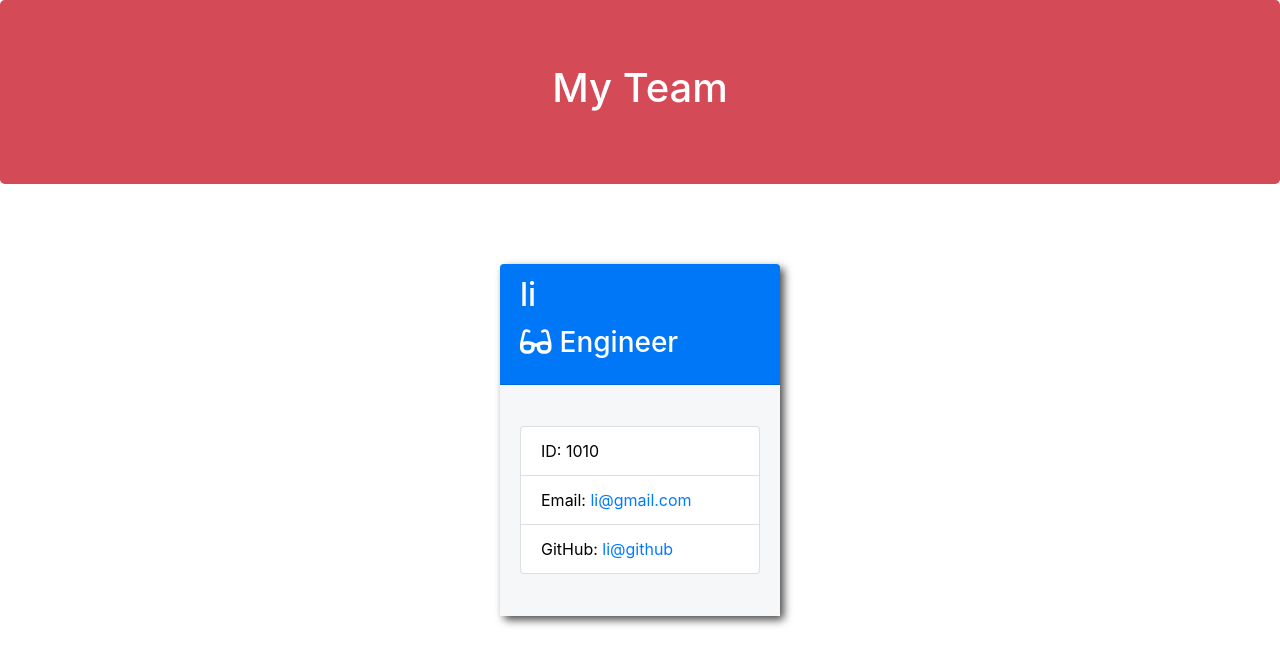
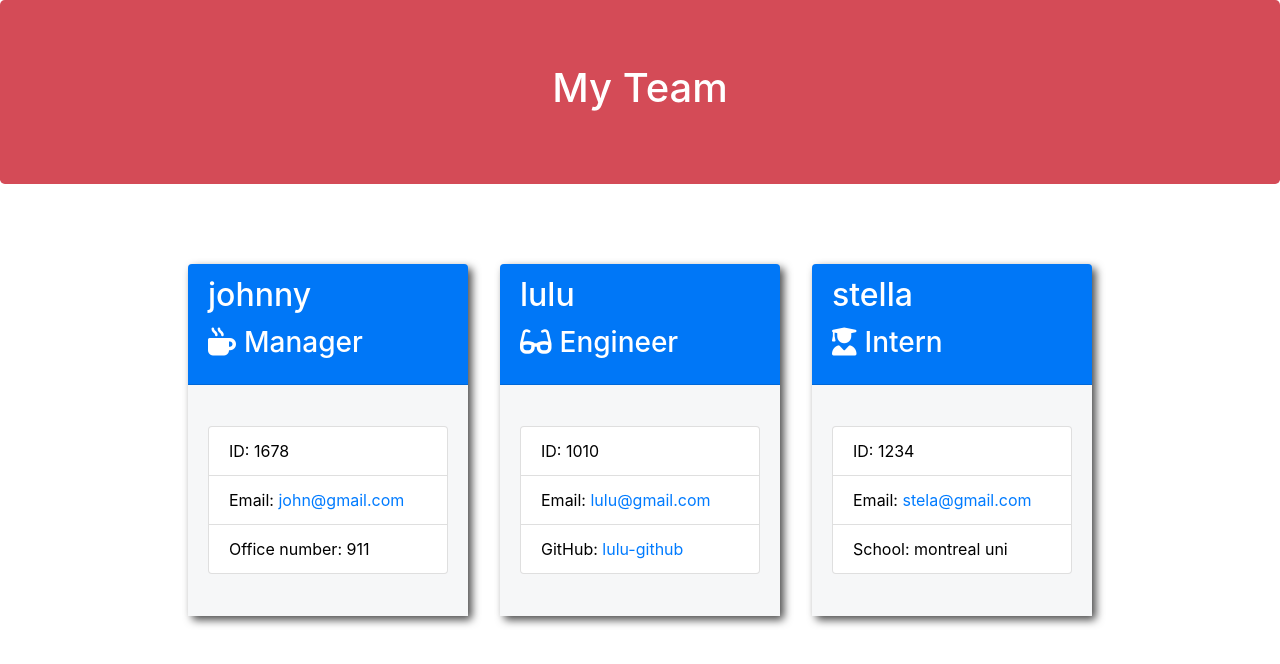
Before and after one commit to francislu2021/profilegenerator, a website: page dist/index.html in a window 1280 px wide. Drawn offline with nearby package versions, Linux system fonts and the light colour scheme.

Commit message:
video link

```diff
--- a/dist/index.html
+++ b/dist/index.html
@@ -24,15 +24,43 @@
               <div class="team-area col-12 d-flex justify-content-center">
 
           <div class="card employee-card">
+          <div class="card-header">
+              <h2 class="card-title">johnny</h2>
+              <h3 class="card-title"><i class="fas fa-mug-hot mr-2"></i>Manager</h3>
+          </div>
+          <div class="card-body">
+              <ul class="list-group">
+                  <li class="list-group-item">ID: 1678</li>
+                  <li class="list-group-item">Email: <a href="mailto:john@gmail.com">john@gmail.com</a></li>
+                  <li class="list-group-item">Office number: 911</li>
+              </ul>
+          </div>
+      </div>
+
+          <div class="card employee-card">
       <div class="card-header">
-          <h2 class="card-title">li</h2>
+          <h2 class="card-title">lulu</h2>
           <h3 class="card-title"><i class="fas fa-glasses mr-2"></i>Engineer</h3>
       </div>
       <div class="card-body">
           <ul class="list-group">
               <li class="list-group-item">ID: 1010</li>
-              <li class="list-group-item">Email: <a href="mailto:li@gmail.com">li@gmail.com</a></li>
-              <li class="list-group-item">GitHub: <a href="https://github.com/li@github" target="_blank" rel="noopener noreferrer">li@github</a></li>
+              <li class="list-group-item">Email: <a href="mailto:lulu@gmail.com">lulu@gmail.com</a></li>
+              <li class="list-group-item">GitHub: <a href="https://github.com/lulu-github" target="_blank" rel="noopener noreferrer">lulu-github</a></li>
+          </ul>
+      </div>
+  </div>
+
+          <div class="card employee-card">
+      <div class="card-header">
+          <h2 class="card-title">stella</h2>
+          <h3 class="card-title"><i class="fas fa-user-graduate mr-2"></i>Intern</h3>
+      </div>
+      <div class="card-body">
+          <ul class="list-group">
+              <li class="list-group-item">ID: 1234</li>
+              <li class="list-group-item">Email: <a href="mailto:stela@gmail.com">stela@gmail.com</a></li>
+              <li class="list-group-item">School: montreal uni</li>
           </ul>
       </div>
   </div>
```
